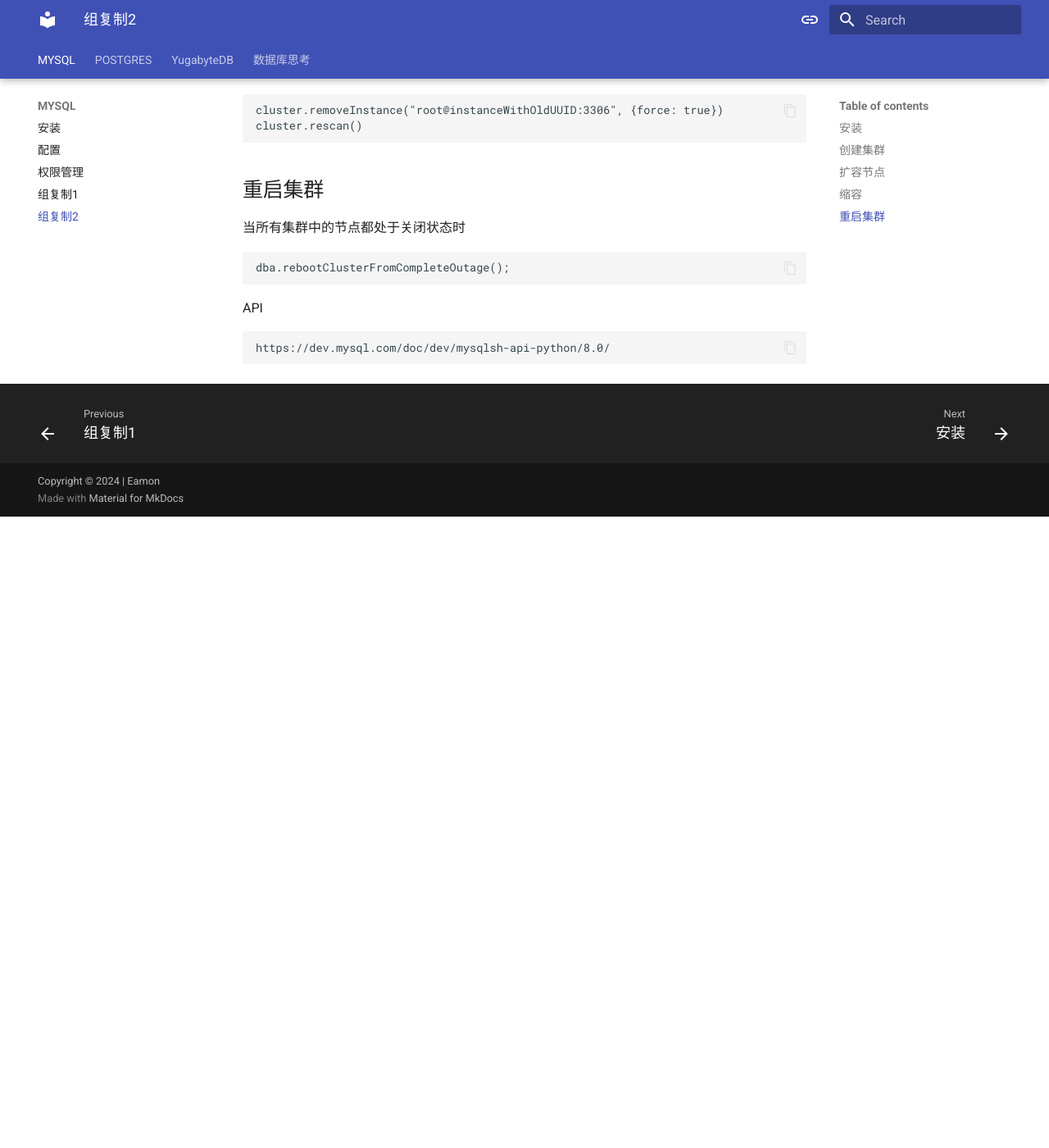
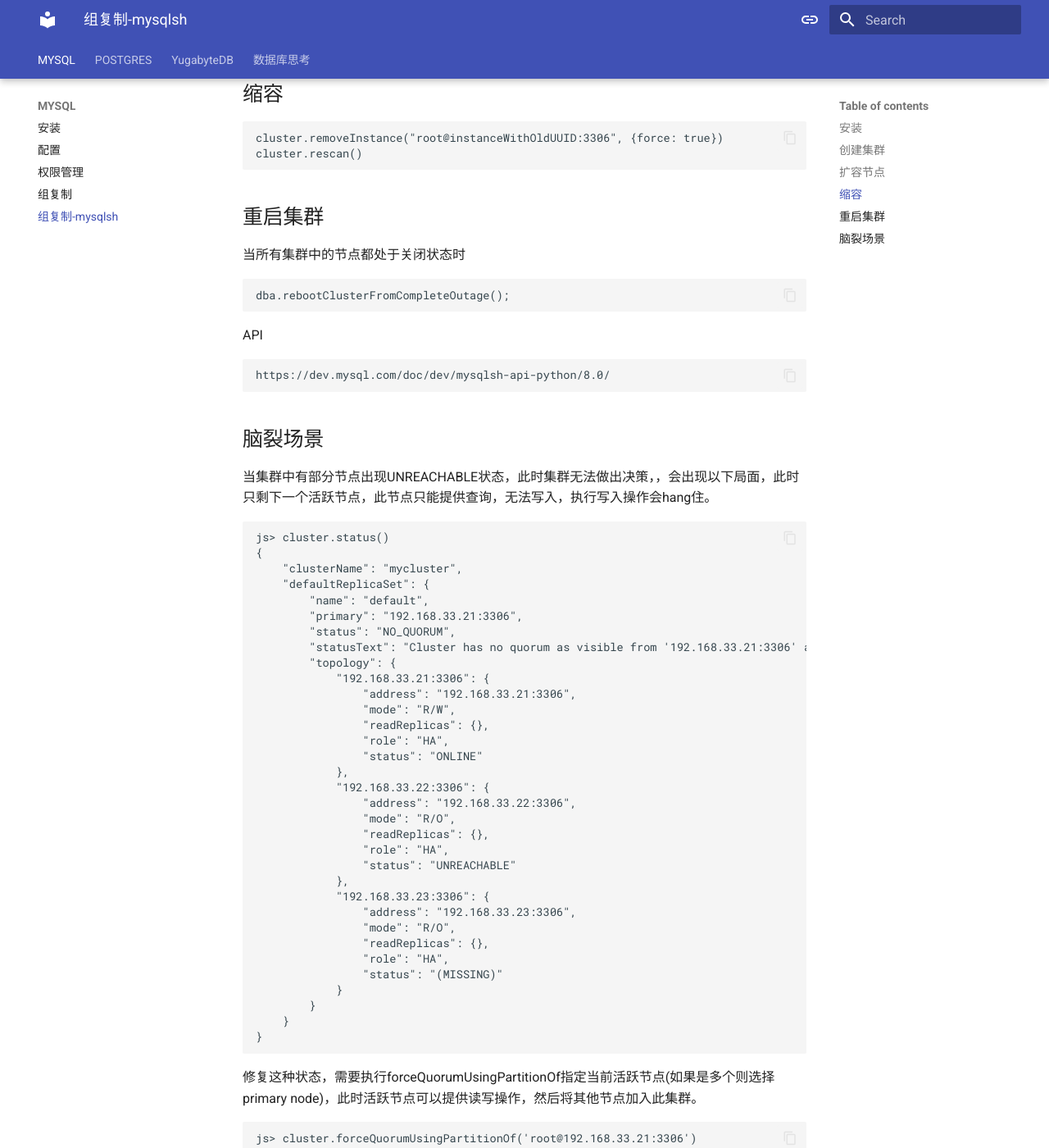
Before and after one commit to bodani/docs, an MkDocs documentation site: the page built from docs/mysql/myshellMGR.md, in a window 1280 px wide and 1400 px high, scrolled down 1834 px. Shown: the whole window at 82% size. Built offline with MkDocs 1.6.1 and Material for MkDocs 9.7.7, drawn with Linux system fonts in a browser that asks for light colours; before the commit the page ends 2464 px from its top, so only the background shows below that; some of the changed text lies outside the part shown.

````diff
--- a/docs/mysql/myshellMGR.md
+++ b/docs/mysql/myshellMGR.md
@@ -15,11 +15,12 @@ show grants for administrator@'%';
 创建集群，第一个节点
 mysqlsh -uadministrator -ppassword -h 10.10.2.11
 
+shell.options['dba.restartWaitTimeout']=300;
 var cluster=dba.createCluster('YOURMGR',{disableClone:false});
-加入节点
-dba.getCluster().addInstance('cluster_admin:cluster_password@10.10.2.12:3306',{recoveryMethod:'clone'})
-
-dba.getCluster().addInstance('cluster_admin:cluster_password@10.10.2.12:3306',{recoveryMethod:'clone'})
+加入节点 1
+dba.getCluster().addInstance('administrator:cluster_password@10.10.2.12:3306',{recoveryMethod:'clone'})
+加入节点 2
+dba.getCluster().addInstance('administrator:cluster_password@10.10.2.12:3306',{recoveryMethod:'clone'})
 ```
 
 查看状态
@@ -38,8 +39,9 @@ mysqlrouter --bootstrap mysql_user@host:port  -d /etc/mysql/conf/router --name m
 cd /etc/mysql/conf/router && sh start.sh
 ```
 
+```
 https://github.com/rluisr/mysqlrouter_exporter
-
+```
 注意事项apparmor aa-teardown
 
 ```
@@ -94,3 +96,66 @@ API
 ```
 https://dev.mysql.com/doc/dev/mysqlsh-api-python/8.0/
 ```
+
+
+## 脑裂场景
+
+当集群中有部分节点出现UNREACHABLE状态，此时集群无法做出决策，，会出现以下局面，此时只剩下一个活跃节点，此节点只能提供查询，无法写入，执行写入操作会hang住。
+```
+js> cluster.status()
+{
+    "clusterName": "mycluster",
+    "defaultReplicaSet": {
+        "name": "default",
+        "primary": "192.168.33.21:3306",
+        "status": "NO_QUORUM",
+        "statusText": "Cluster has no quorum as visible from '192.168.33.21:3306' and cannot process write transactions. 2 members are not active",
+        "topology": {
+            "192.168.33.21:3306": {
+                "address": "192.168.33.21:3306",
+                "mode": "R/W",
+                "readReplicas": {},
+                "role": "HA",
+                "status": "ONLINE"
+            },
+            "192.168.33.22:3306": {
+                "address": "192.168.33.22:3306",
+                "mode": "R/O",
+                "readReplicas": {},
+                "role": "HA",
+                "status": "UNREACHABLE"
+            },
+            "192.168.33.23:3306": {
+                "address": "192.168.33.23:3306",
+                "mode": "R/O",
+                "readReplicas": {},
+                "role": "HA",
+                "status": "(MISSING)"
+            }
+        }
+    }
+}
+```
+修复这种状态，需要执行forceQuorumUsingPartitionOf指定当前活跃节点(如果是多个则选择primary node)，此时活跃节点可以提供读写操作，然后将其他节点加入此集群。
+
+```
+js> cluster.forceQuorumUsingPartitionOf('root@192.168.33.21:3306')
+```
+
+节点有哪状态
+
+- ONLINE - 节点状态正常。
+- OFFLINE - 实例在运行，但没有加入任何Cluster。
+- RECOVERING - 实例已加入Cluster，正在同步数据。
+- ERROR - 同步数据发生异常。
+- UNREACHABLE - 与其他节点通讯中断，可能是网络问题，可能是节点crash。
+- MISSING 节点已加入集群，但未启动group replication
+
+集群有哪些状态
+
+- OK – 所有节点处于online状态，有冗余节点。
+- OK_PARTIAL – 有节点不可用，但仍有冗余节点。
+- OK_NO_TOLERANCE – 有足够的online节点，但没有冗余，例如：两个节点的Cluster，其中一个挂了，集群就不可用了。
+- NO_QUORUM – 有节点处于online状态，但达不到法定节点数，此状态下Cluster无法写入，只能读取。
+- UNKNOWN – 不是online或recovering状态，尝试连接其他实例查看状态。
+- UNAVAILABLE – 组内节点全是offline状态，但实例在运行，可能实例刚重启还没加入Cluster。
--- a/mkdocs.yml
+++ b/mkdocs.yml
@@ -84,8 +84,8 @@ nav:
   - 安装: "./mysql/install.md"
   - 配置: "./mysql/config.md"
   - 权限管理: "./mysql/PrivilegeManagement.md"
-  - 组复制1: "./mysql/MGR.md"
-  - 组复制2: "./mysql/myshellMGR.md"
+  - 组复制: "./mysql/MGR.md"
+  - 组复制-mysqlsh: "./mysql/myshellMGR.md"
 
 - POSTGRES:
   - 安装维护:
@@ -96,9 +96,12 @@ nav:
   - 高可用:
     - 设计分析: "./postgres/ha_fd.md"
 
-  - 索引:
+  - 索引篇:
     - 索引类型及使用场景: "postgres/index01.md"
     - 索引失效: "postgres/index-invalid.md"
+    - 假设索引: "postgres/hypopg-index.md"
+  - 备份管理篇
+  - 分区表
 
 - YugabyteDB:
   - 安装: ./yugabytedb/install.md
````
Also changed, not shown: docs/en/words.md (+23 -0 lines), docs/grafana/alert.md (+5 -0 lines), docs/postgres/hypopg-index.md (added, +44 -0 lines), docs/postgres/index-invalid.md (+0 -7 lines), docs/postgres/partman.md (added, +1 -0 lines).
